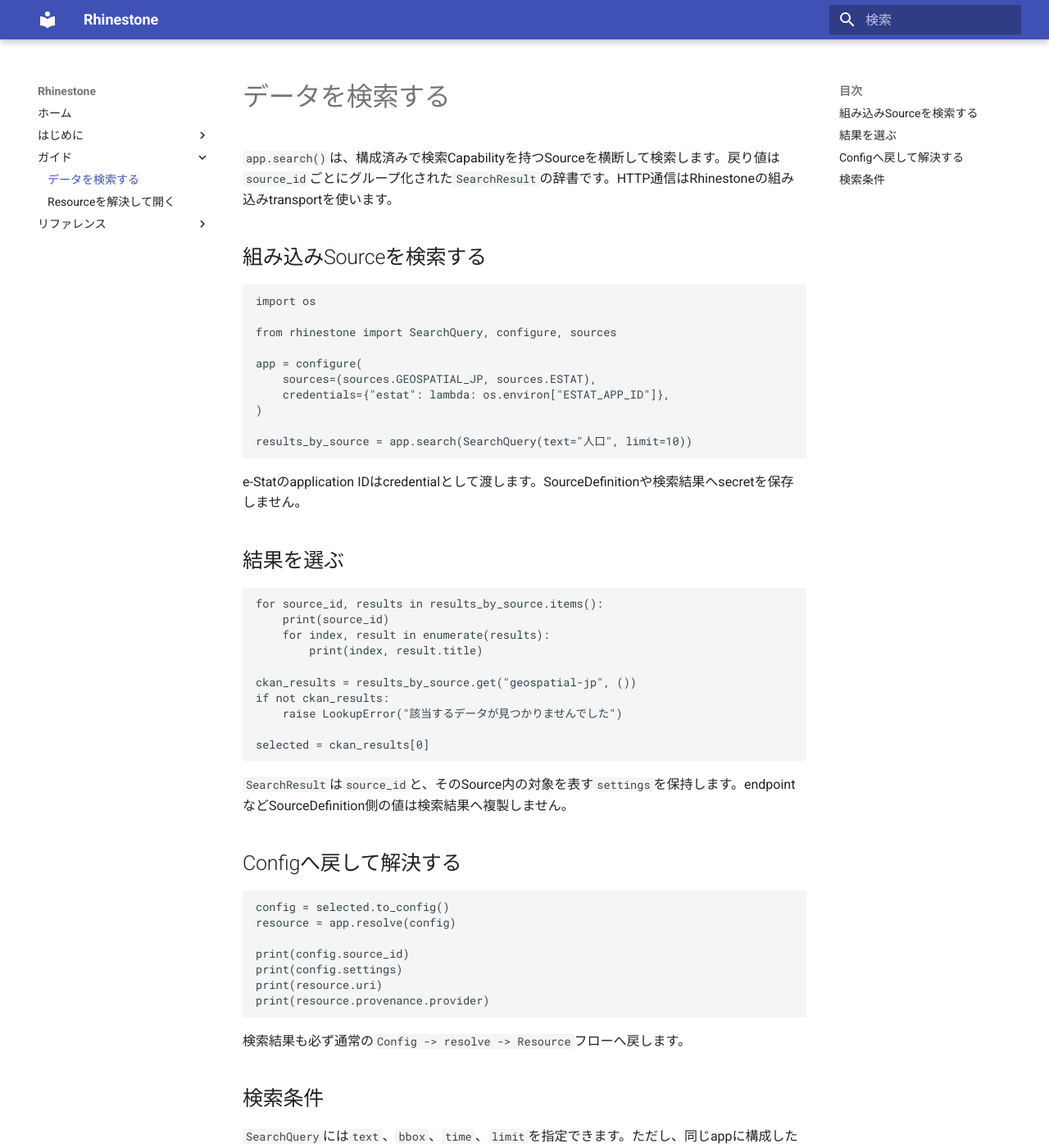
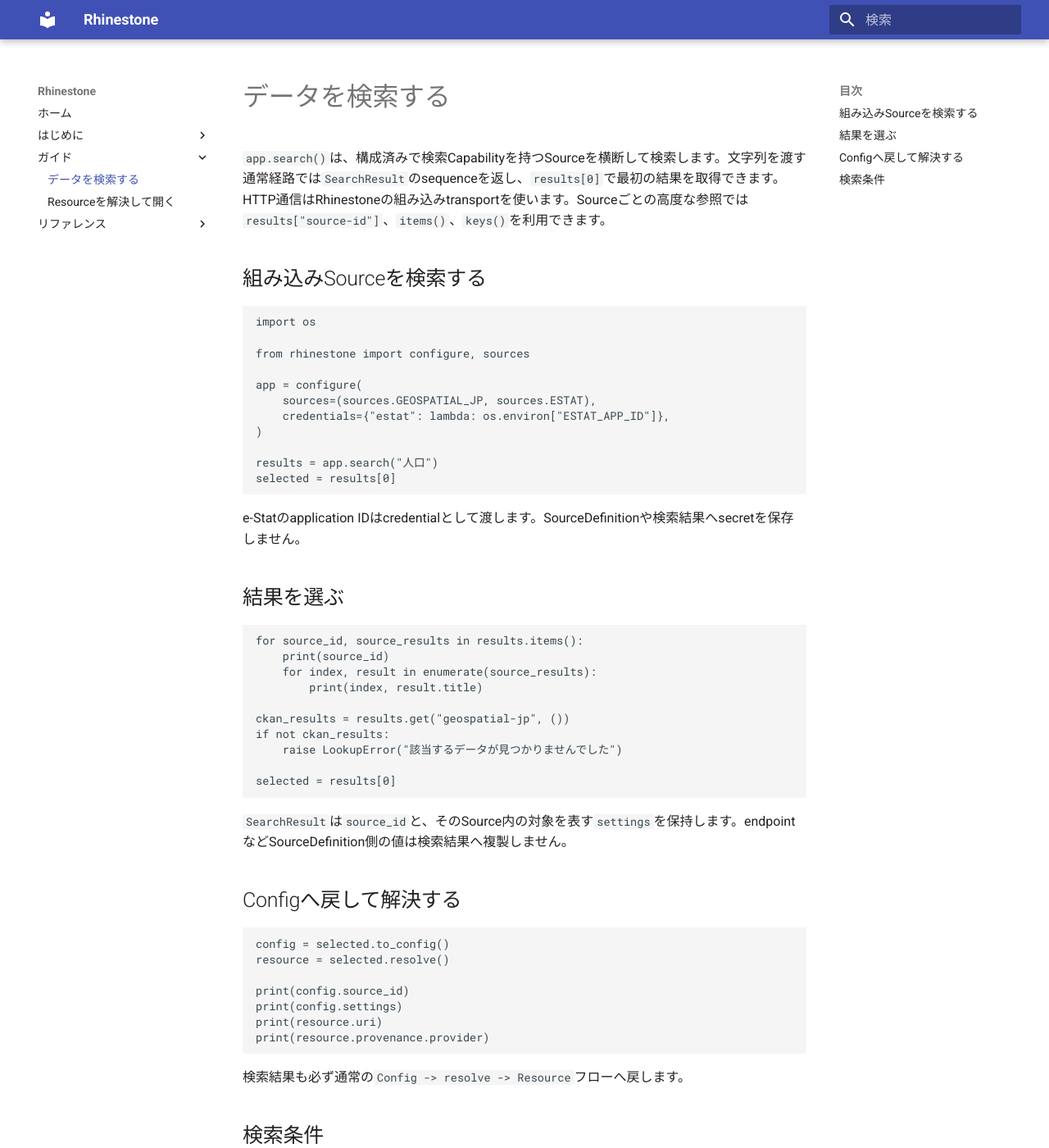
Before and after one commit to u-kitazawa/rhinestone, an MkDocs documentation site: the page built from docs/search.md, in a window 1280 px wide and 1400 px high. Shown: the whole window at 82% size. Built offline with MkDocs 1.6.1 and Material for MkDocs 9.7.7, drawn with Linux system fonts in a browser that asks for light colours.

Commit message:
Document sequence-like search results

````diff
--- a/docs/search.md
+++ b/docs/search.md
@@ -1,20 +1,21 @@
 # データを検索する
 
-`app.search()`は、構成済みで検索Capabilityを持つSourceを横断して検索します。戻り値は`source_id`ごとにグループ化された`SearchResult`の辞書です。HTTP通信はRhinestoneの組み込みtransportを使います。
+`app.search()`は、構成済みで検索Capabilityを持つSourceを横断して検索します。文字列を渡す通常経路では`SearchResult`のsequenceを返し、`results[0]`で最初の結果を取得できます。HTTP通信はRhinestoneの組み込みtransportを使います。Sourceごとの高度な参照では`results["source-id"]`、`items()`、`keys()`を利用できます。
 
 ## 組み込みSourceを検索する
 
 ```python
 import os
 
-from rhinestone import SearchQuery, configure, sources
+from rhinestone import configure, sources
 
 app = configure(
     sources=(sources.GEOSPATIAL_JP, sources.ESTAT),
     credentials={"estat": lambda: os.environ["ESTAT_APP_ID"]},
 )
 
-results_by_source = app.search(SearchQuery(text="人口", limit=10))
+results = app.search("人口")
+selected = results[0]
 ```
 
 e-Statのapplication IDはcredentialとして渡します。SourceDefinitionや検索結果へsecretを保存しません。
@@ -22,16 +23,16 @@ e-Statのapplication IDはcredentialとして渡します。SourceDefinitionや
 ## 結果を選ぶ
 
 ```python
-for source_id, results in results_by_source.items():
+for source_id, source_results in results.items():
     print(source_id)
-    for index, result in enumerate(results):
+    for index, result in enumerate(source_results):
         print(index, result.title)
 
-ckan_results = results_by_source.get("geospatial-jp", ())
+ckan_results = results.get("geospatial-jp", ())
 if not ckan_results:
     raise LookupError("該当するデータが見つかりませんでした")
 
-selected = ckan_results[0]
+selected = results[0]
 ```
 
 `SearchResult`は`source_id`と、そのSource内の対象を表す`settings`を保持します。endpointなどSourceDefinition側の値は検索結果へ複製しません。
@@ -40,7 +41,7 @@ selected = ckan_results[0]
 
 ```python
 config = selected.to_config()
-resource = app.resolve(config)
+resource = selected.resolve()
 
 print(config.source_id)
 print(config.settings)
````
